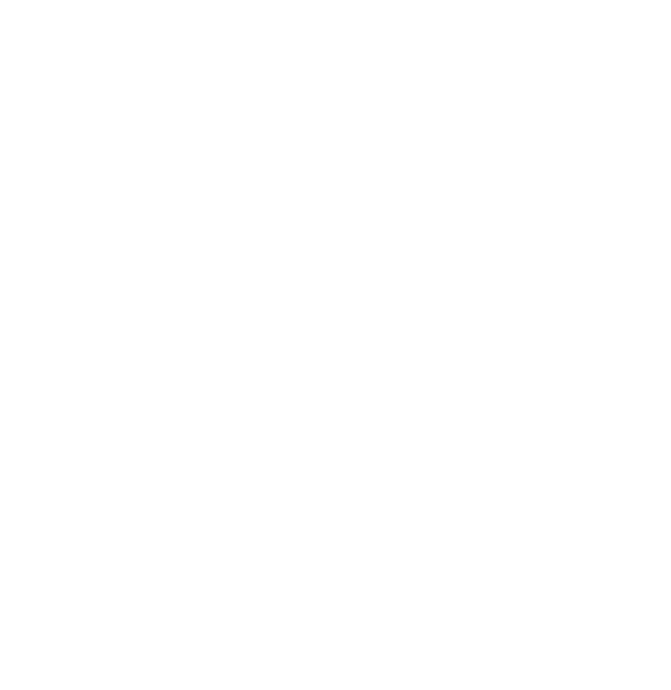
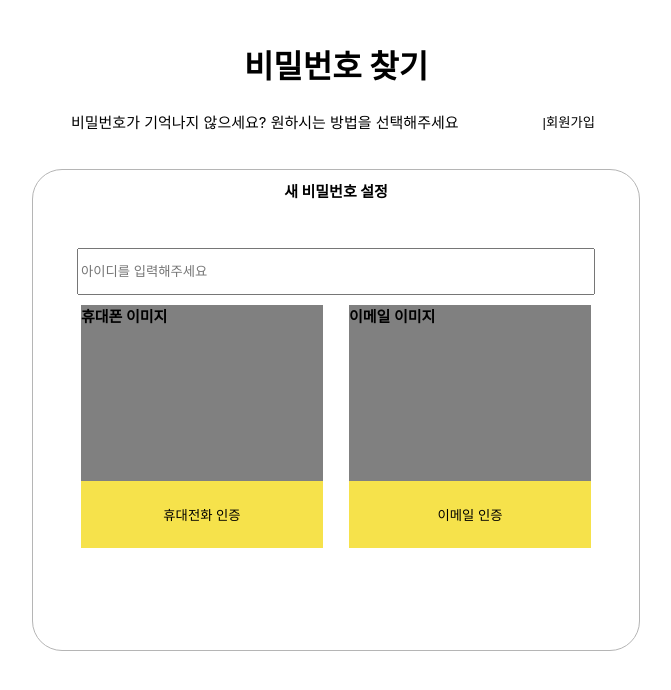
Before and after one commit to In3ight/frontend, a React (Create React App) app: page /findPw in a window 1280 px wide. Before the commit this address had no page. Shown: the top 690 px of the page, without its empty margins (304-975 px from the left). Built offline with nearby package versions, Linux system fonts and the light colour scheme.

Commit message:
feat: 비밀번호 찾기 페이지 만들기

```diff
--- a/src/App.js
+++ b/src/App.js
@@ -6,6 +6,7 @@
 import { BrowserRouter, Routes, Route } from "react-router-dom";
 import Auth from "./Page/Auth";
 import Profile from "./Page/Profile";
+import FindPw from "./Page/FindPw";
 function App() {
   const [hello, setHello] = useState("");
 
@@ -23,6 +24,7 @@
           <Route path="/" element={<LoginPage />}></Route>
           <Route path="/oauth/kakao/callback" element={<Auth />}></Route>
           <Route path="/profile" element={<Profile />}></Route>
+          <Route path="/findPw" element={<FindPw />}></Route>
           {/* 백엔oginPag드에서 가져온 데이터입니다: {hello} */}
           {/*  */}
         </Routes>
--- /dev/null
+++ b/src/Page/FindPw.js
@@ -0,0 +1,116 @@
+import styled from "styled-components";
+const Div = styled.div`
+  display: flex;
+  justify-content: center;
+  width: 100%;
+`;
+const Center = styled.div`
+  margin-top: 41px;
+  display: flex;
+  flex-direction: column;
+  justify-content: center;
+  align-items: center;
+`;
+const Title1 = styled.div`
+  font-size: 32px;
+  font-weight: bold;
+`;
+const Title2 = styled.div`
+  font-size: 15px;
+  width: 100%;
+  display: flex;
+  justify-content: space-around;
+  align-items: center;
+  & > div {
+    display: flex;
+    align-items: center;
+
+    height: 68px;
+  }
+  & > button {
+    background-color: white;
+    border: none;
+  }
+`;
+const Box = styled.div`
+  display: flex;
+  justify-content: center;
+  margin-top: 14px;
+  width: 606px;
+  height: 480px;
+  border-radius: 30px;
+  border: 1px solid #b5b5b5;
+  font-size: 15px;
+`;
+const Content = styled.div`
+  display: flex;
+  flex-direction: column;
+  align-items: center;
+  & > div {
+    display: flex;
+
+    margin-top: 10px;
+    height: 68px;
+    font-weight: bold;
+  }
+  & > input {
+    width: 510px;
+    height: 41px;
+  }
+`;
+const Div1 = styled.div`
+  width: 510px;
+  display: flex;
+  justify-content: space-between;
+`;
+const Div2 = styled.div`
+  /* margin-left: 11px;
+  margin-right: 11px; */
+  display: flex;
+  flex-direction: column;
+  justify-content: space-between;
+  width: 242px;
+  height: 243px;
+
+  & > button {
+    height: 68px;
+    border: none;
+    background-color: #f6e24b;
+  }
+`;
+const IMG = styled.div`
+  height: 178px;
+  background-color: gray;
+  display: flex;
+  justify-content: space-between;
+`;
+const FindPw = () => {
+  return (
+    <Div>
+      <Center>
+        <Title1>비밀번호 찾기</Title1>
+        <Title2>
+          <div>비밀번호가 기억나지 않으세요? 원하시는 방법을 선택해주세요</div>
+          <button>|회원가입</button>
+        </Title2>
+        <Box>
+          <Content>
+            <div>새 비밀번호 설정</div>
+            <input placeholder="아이디를 입력해주세요"></input>
+            <Div1>
+              <Div2>
+                <IMG>휴대폰 이미지</IMG>
+                <button>휴대전화 인증</button>
+              </Div2>
+              <Div2>
+                <IMG>이메일 이미지</IMG>
+                <button>이메일 인증</button>
+              </Div2>
+            </Div1>
+          </Content>
+        </Box>
+      </Center>
+    </Div>
+  );
+};
+export default FindPw;
--- a/src/Page/LoginPage.js
+++ b/src/Page/LoginPage.js
@@ -1,5 +1,6 @@
 import styled from "styled-components";
 import Auth from "./Auth";
+import { useNavigate } from "react-router-dom";
 const Div = styled.div`
   display: flex;
   flex-direction: column;
@@ -183,6 +184,8 @@
   const REDIRECT_URI = "http://localhost:3000/oauth/kakao/callback";
   const KAKAO_AUTH_URL = `https://kauth.kakao.com/oauth/authorize?client_id=${REST_API_KEY}&redirect_uri=${REDIRECT_URI}&response_type=code`;
 
+  const navigate = useNavigate();
+
   return (
     <Div>
       <StyledHead>
@@ -213,7 +216,9 @@
                 </div>
                 <div>
                   <FindBtn>이메일 찾기</FindBtn>|
-                  <FindBtn>비밀번호 찾기</FindBtn>
+                  <FindBtn onClick={() => navigate("/findPw")}>
+                    비밀번호 찾기
+                  </FindBtn>
                 </div>
               </div>
               <div>
```
